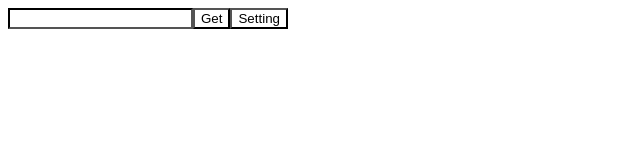
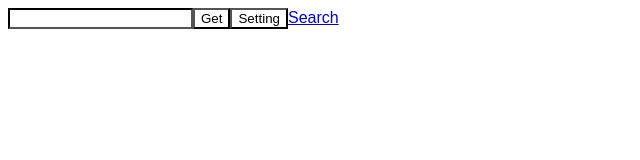
Before and after one commit to simbafs/pixivReader, a Next.js app: page / in a window 1280 px wide. Shown: the top 160 px of the page, without its empty margins (0-640 px from the left). Built offline with nearby package versions, Linux system fonts and the light colour scheme; a web font is replaced by a local one.

Commit message:
[feature] add a link to search in index

```diff
--- a/pages/index.tsx
+++ b/pages/index.tsx
@@ -1,3 +1,4 @@
+import Link from 'next/link'
 import Head from 'next/head'
 import { useEffect, useState } from 'react'
 import { useRouter } from 'next/router'
@@ -74,6 +75,7 @@ export default function Home() {
 						Get
 					</button>
 					<Setting setting={setting} setSetting={setSetting} />
+					<Link href="/search">Search</Link>
 				</form>
 				{err ? (
 					<pre>Error: {JSON.stringify(err, null, 2)}</pre>
```
